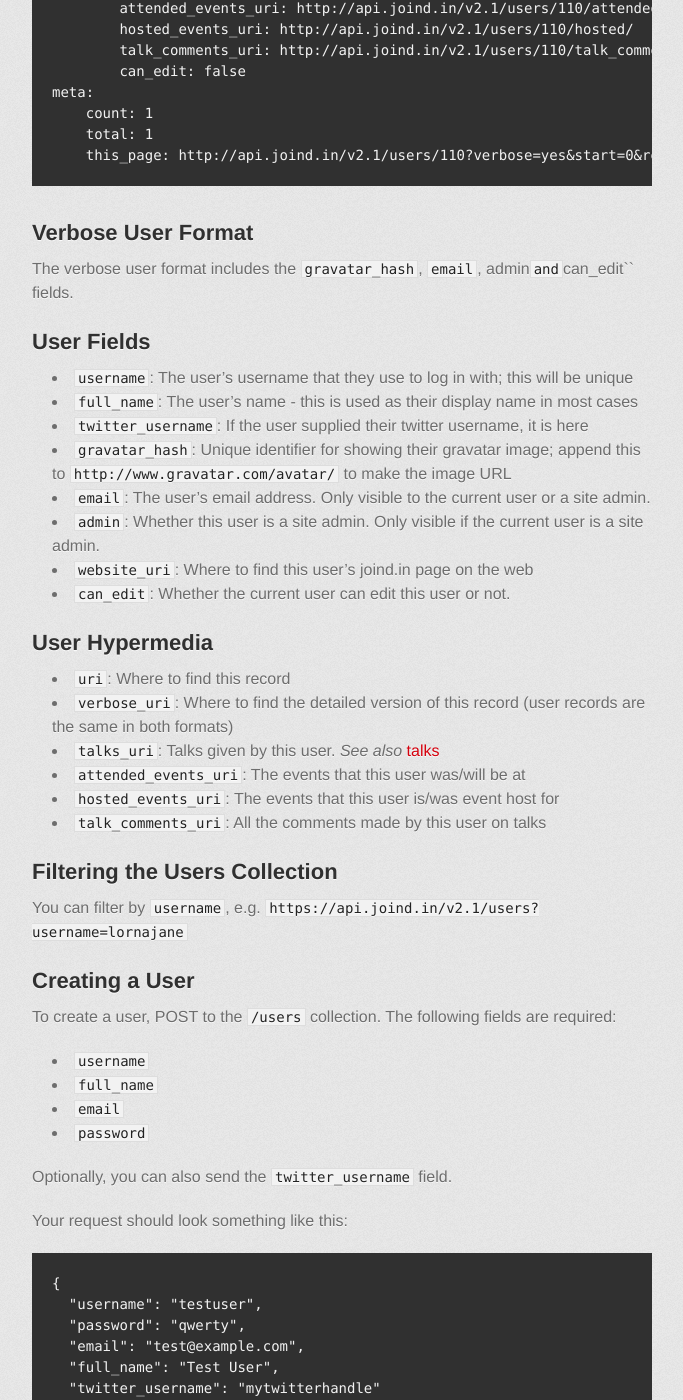
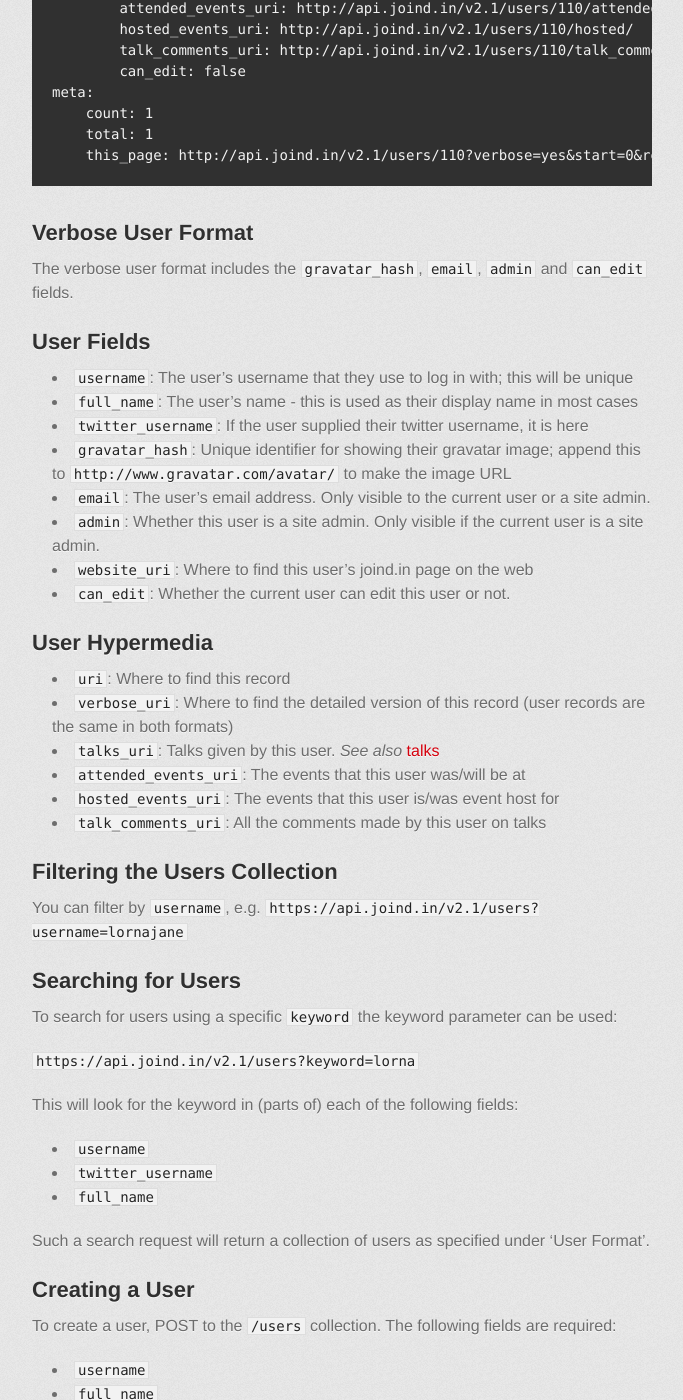
Before and after one commit to joindin/joindin-api, a Jekyll site: the page built from users.md, in a window 1280 px wide and 1400 px high, scrolled down 765 px. Shown: the whole window, without its empty margins (298-981 px from the left). Built offline with Jekyll 4.4.1, drawn with Linux system fonts in a browser that asks for light colours; some web fonts are replaced.

Commit message:
Add documentation for users keyword search parameter

```diff
--- a/users.md
+++ b/users.md
@@ -38,7 +38,7 @@ meta:
 
 ## Verbose User Format
 
-The verbose user format includes the ``gravatar_hash``, ``email``, admin`` and ``can_edit`` fields.
+The verbose user format includes the ``gravatar_hash``, ``email``, ``admin`` and ``can_edit`` fields.
 
 ## User Fields
 
@@ -63,6 +63,19 @@ The verbose user format includes the ``gravatar_hash``, ``email``, admin`` and `
 ## Filtering the Users Collection
 
 You can filter by ``username``, e.g. ``{{ site.apiurl }}/v2.1/users?username=lornajane``
+
+## Searching for Users
+
+To search for users using a specific ``keyword`` the keyword parameter can be used:
+
+``{{ site.apiurl }}/v2.1/users?keyword=lorna``
+
+This will look for the keyword in (parts of) each of the following fields:
+* ``username``
+* ``twitter_username``
+* ``full_name``
+
+Such a search request will return a collection of users as specified under 'User Format'.
 
 ## Creating a User
 
```
